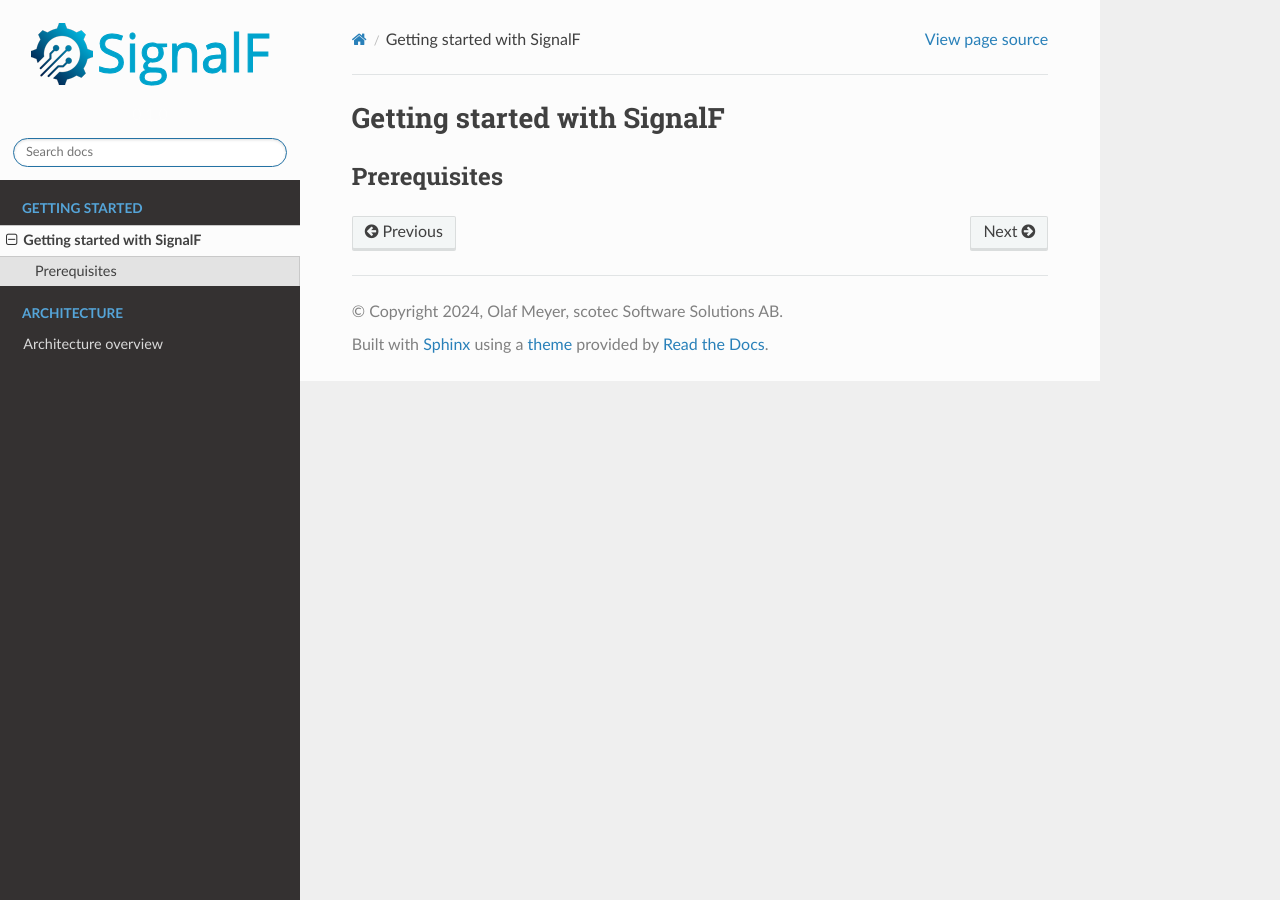
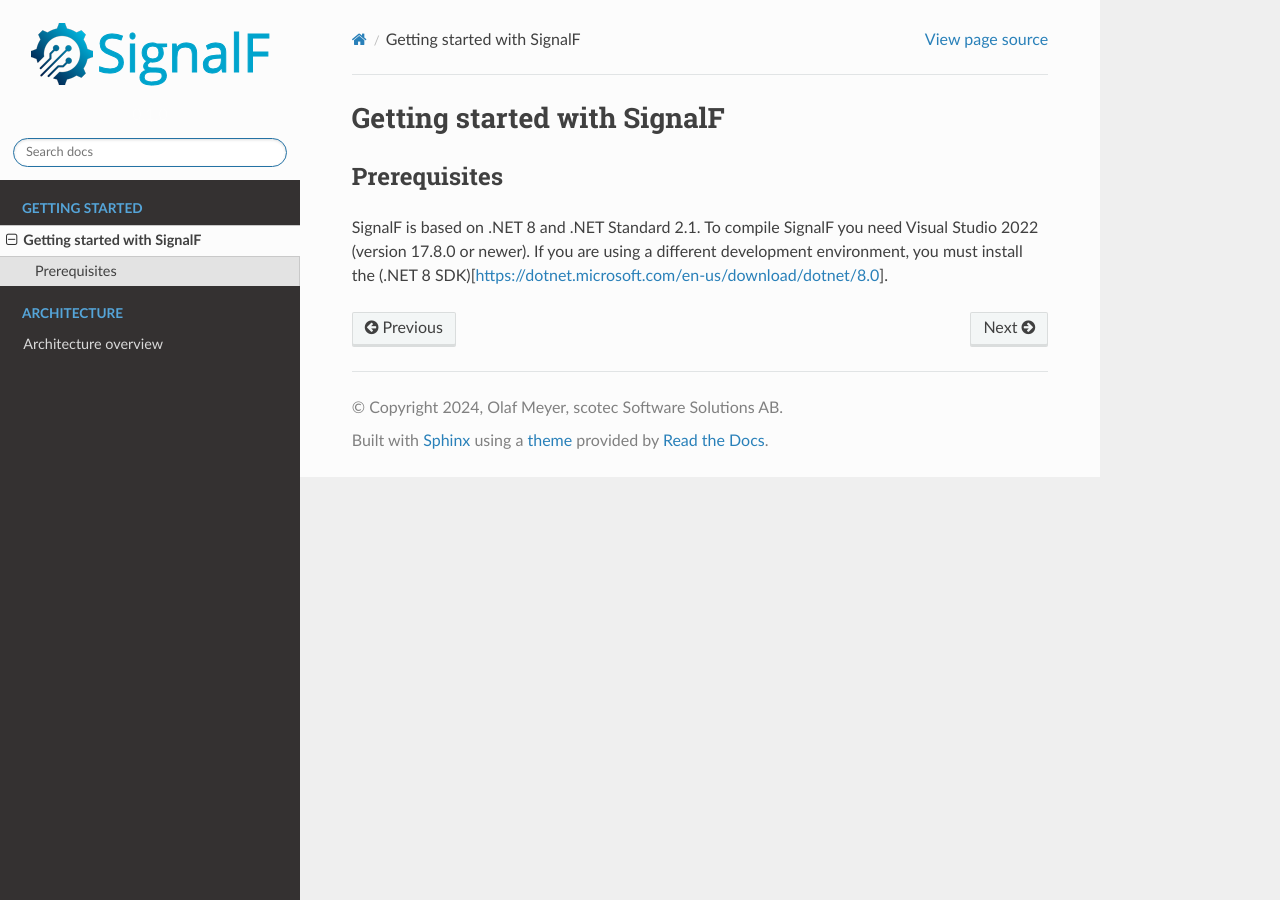
Before and after one commit to SignalF/SignalF.Documentation, a Sphinx documentation site: the page built from docs/source/getting-started/getting-started.rst, in a window 1280 px wide. Built offline with Sphinx 7.4.7 and the Read the Docs theme 2.0.0, drawn with Linux system fonts in a browser that asks for light colours.

Commit message:
Update getting-started.rst

```diff
--- a/docs/source/getting-started/getting-started.rst
+++ b/docs/source/getting-started/getting-started.rst
@@ -3,3 +3,4 @@ Getting started with SignalF
 
 Prerequisites
 -------------
+SignalF is based on .NET 8 and .NET Standard 2.1. To compile SignalF you need Visual Studio 2022 (version 17.8.0 or newer). If you are using a different development environment, you must install the (.NET 8 SDK)[https://dotnet.microsoft.com/en-us/download/dotnet/8.0].
```
